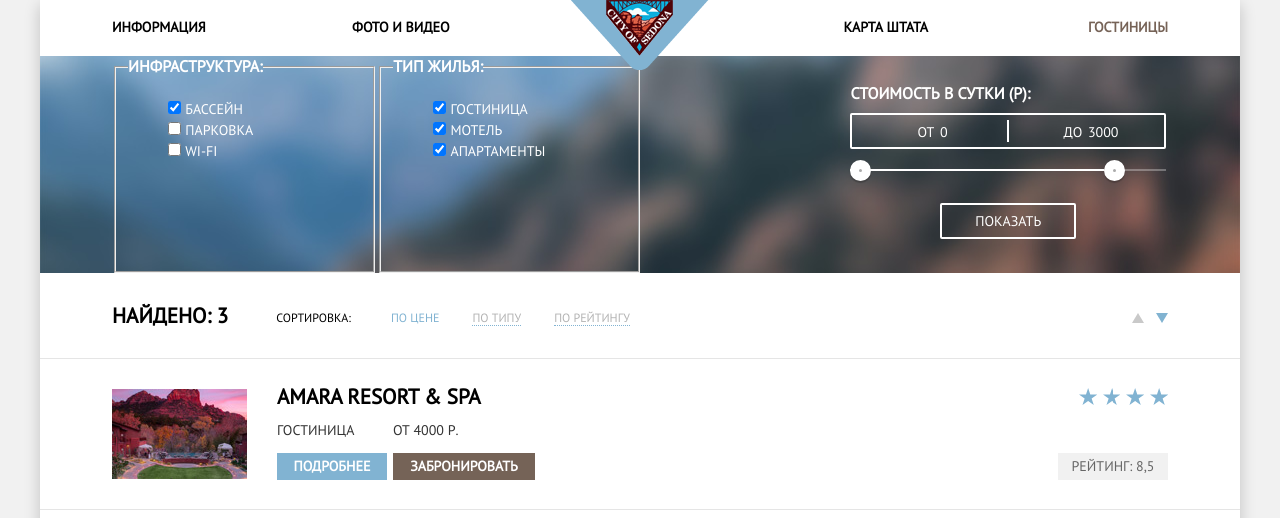
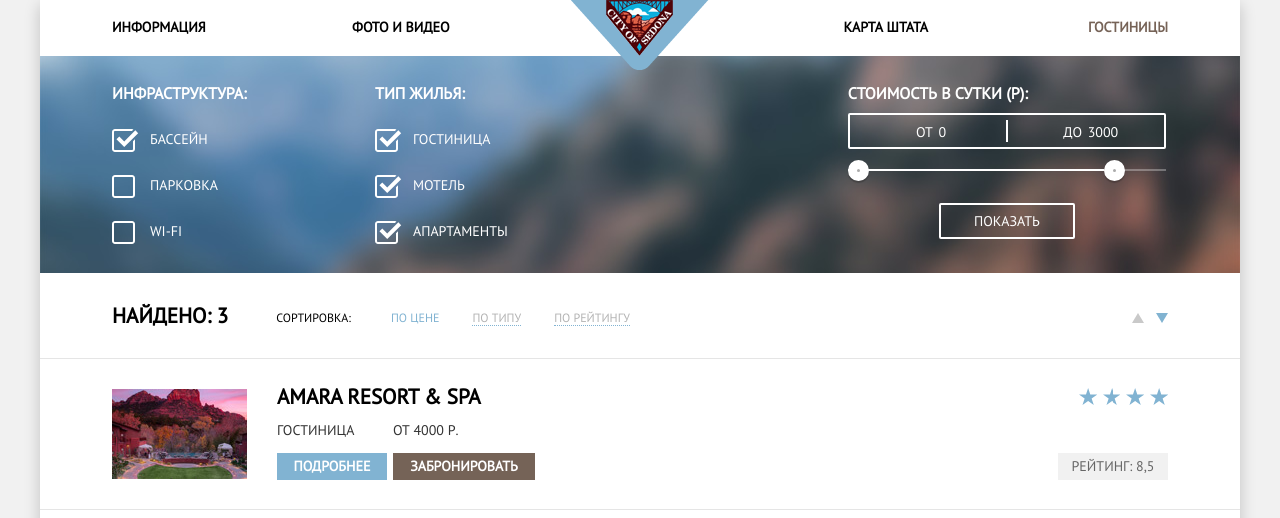
Before and after one commit to samsam4055/210151-sedona, a plain HTML site: page hotels.html in a window 1280 px wide. Shown: the top 518 px of the page. Drawn offline with Linux system fonts and the light colour scheme.

Commit message:
попытка поровнять сетку фильтров

```diff
--- a/css/style.css
+++ b/css/style.css
@@ -586,12 +586,26 @@ color: rgb(118, 99, 87);
   background-position: center;
   padding-left: 6%;
   padding-right: 6%;
+  padding-top: 27px;
+}
+
+.infrastructure, .type-of-housing {
+  padding: 0;
+  margin: 0;
+  border: none;
+  width: 25%;
+}
+
+
+.type-of-housing {
+  /* margin-right: 24px; */
 }
 
 .filter-form {
   display: flex;
   width: 100%;
   list-style-type: none;
+
 }
 
 .filters li {
@@ -603,6 +617,7 @@ color: rgb(118, 99, 87);
   line-height: 21px;
   color: rgb(255, 255, 255);
   font-weight: bold;
+  margin-bottom: 25px;
 }
 
 .filter-form label {
@@ -611,8 +626,44 @@ color: rgb(118, 99, 87);
   color: rgb(255, 255, 255);
 }
 
-.infrastructure, .type-of-housing {
-  width: 25%;
+.filter-form ul {
+  padding: 0;
+  margin: 0;
+}
+
+.filter-option {
+  /* background: rgba(0, 128, 0, 0.2);
+  box-shadow: 0 0 0 3px green; */
+  margin-bottom: 25px;
+  padding-left: 38px;
+}
+
+.filter-option label {
+  position: relative;
+  display: block;
+  cursor: pointer;
+  user-select: none;
+}
+
+.filter-input-checkbox + label::before {
+  content: "";
+  position: absolute;
+  left: -38px;
+  width: 25px;
+  height: 25px;
+  background: url("../img/svg/checkbox-off.svg") no-repeat;;
+    /* background-position: 0 0; */
+
+}
+
+.filter-input-checkbox:checked + label::before {
+  content: "";
+  position: absolute;
+  width: 30px;
+  height: 30px;
+  background: url("../img/svg/checkbox-on.svg") no-repeat;;
+    /* background-position: 0 0; */
+
 }
 
 .cost-per-day {
@@ -628,7 +679,7 @@ color: rgb(118, 99, 87);
 .filter-range {
   width: 60.5%;
   min-width: 218px;
-  margin-top: 27px;
+  /* margin-top: 27px; */
   margin-left: auto;
   color: #ffffff;
   text-transform: uppercase;
--- a/hotels.html
+++ b/hotels.html
@@ -32,15 +32,15 @@
             <legend>Инфраструктура:</legend>
             <ul>
               <li class="filter-option">
-                <input class="filter-checkbox" type="checkbox" name="pool" id="filter-pool" checked>
+                <input class="filter-checkbox visually-hidden filter-input-checkbox" type="checkbox" name="pool" id="filter-pool" checked>
                 <label for="filter-pool">Бассейн</label>
               </li>
               <li class="filter-option">
-                <input class="filter-checkbox" type="checkbox" name="parking" id="filter-parking">
+                <input class="filter-checkbox visually-hidden filter-input-checkbox" type="checkbox" name="parking" id="filter-parking">
                 <label for="filter-parking">Парковка</label>
               </li>
               <li class="filter-option">
-                <input class="filter-checkbox" type="checkbox" name="wifi" id="filter-wifi">
+                <input class="filter-checkbox visually-hidden filter-input-checkbox" type="checkbox" name="wifi" id="filter-wifi">
                 <label for="filter-wifi">Wi-Fi</label>
               </li>
             </ul>
@@ -49,15 +49,15 @@
             <legend>Тип жилья:</legend>
             <ul>
               <li class="filter-option">
-                <input class="filter-checkbox" type="checkbox" name="hotel" id="filter-hotel" checked>
+                <input class="filter-checkbox visually-hidden filter-input-checkbox" type="checkbox" name="hotel" id="filter-hotel" checked>
                 <label for="filter-hotel">Гостиница</label>
               </li>
               <li class="filter-option">
-                <input class="filter-checkbox" type="checkbox" name="motel" id="filter-motel" checked>
+                <input class="filter-checkbox visually-hidden filter-input-checkbox" type="checkbox" name="motel" id="filter-motel" checked>
                 <label for="filter-motel">Мотель</label>
               </li>
               <li class="filter-option">
-                <input class="filter-checkbox" type="checkbox" name="apartment" id="filter-apartment" checked>
+                <input class="filter-checkbox visually-hidden filter-input-checkbox" type="checkbox" name="apartment" id="filter-apartment" checked>
                 <label for="filter-apartment">Апартаменты</label>
               </li>
             </ul>
```
